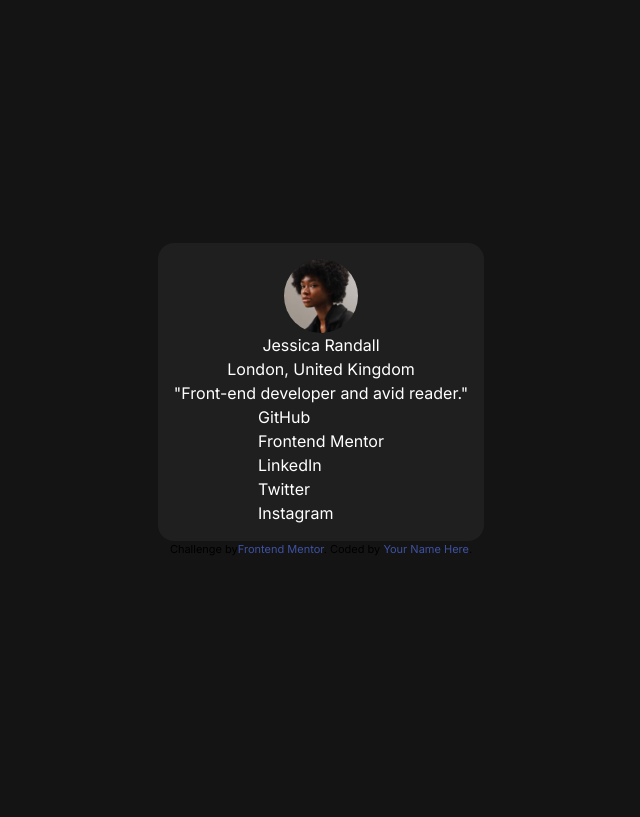
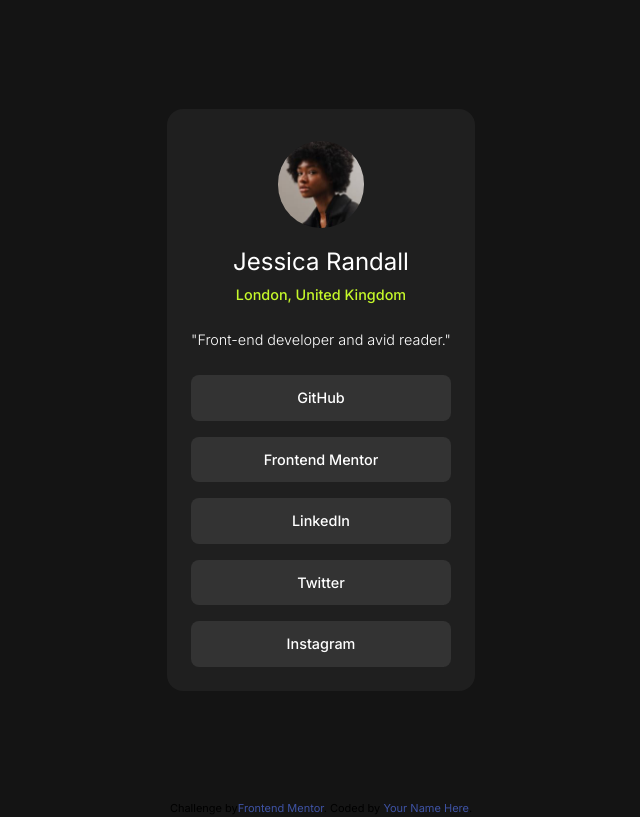
Before and after one commit to darcynoa/social-links-profile-main, a Next.js app: page / in a window 1280 px wide. Shown: the whole page, without its empty margins (319-959 px from the left). Built offline with nearby package versions, Linux system fonts and the light colour scheme.

Commit message:
finishing social links component

```diff
--- a/app/layout.tsx
+++ b/app/layout.tsx
@@ -1,23 +1,23 @@
-import type { Metadata } from "next";
-import { Inter } from "next/font/google";
-import "./globals.css";
+import type { Metadata } from 'next'
+import { Inter } from 'next/font/google'
+import './globals.css'
 
 const inter = Inter({
-  variable: "--font-inter",
-  subsets: ["latin"],
-  weight: ["400", "600", "700"],
-});
+  variable: '--font-inter',
+  subsets: ['latin'],
+  weight: ['200', '300', '400', '500'],
+})
 
 export const metadata: Metadata = {
-  title: "Social Links - Frontend Mentor",
+  title: 'Social Links - Frontend Mentor',
   description:
-    "Frontend Mentor challenge for creating a social links profile page",
-};
+    'Frontend Mentor challenge for creating a social links profile page',
+}
 
-export default function RootLayout({ children }: LayoutProps<"/">) {
+export default function RootLayout({ children }: LayoutProps<'/'>) {
   return (
     <html lang="en" className={`${inter.variable} h-full antialiased`}>
-      <body className="min-h-screen flex flex-col items-center justify-center bg-gray-900">
+      <body className="flex min-h-screen flex-col items-center justify-center bg-gray-900">
         {children}
         <footer className="attribution">
           Challenge by
@@ -25,8 +25,8 @@ export default function RootLayout({ children }: LayoutProps<"/">) {
             Frontend Mentor
           </a>
           . Coded by <a href="#">Your Name Here</a>.
-        </footer>{" "}
+        </footer>{' '}
       </body>
     </html>
-  );
+  )
 }
--- a/app/page.tsx
+++ b/app/page.tsx
@@ -1,5 +1,9 @@
-import ProfileCard from "@/components/ProfileCard";
+import ProfileCard from '@/components/ProfileCard'
 
 export default function Home() {
-  return <ProfileCard />;
+  return (
+    <section className="flex min-h-screen flex-col items-center justify-center p-[1.5rem]">
+      <ProfileCard />
+    </section>
+  )
 }
--- a/components/ProfileCard.tsx
+++ b/components/ProfileCard.tsx
@@ -1,31 +1,25 @@
-"use client";
+'use client'
 
-import { profile } from "@/data";
-import Image from "next/image";
-import Link from "next/link";
+import { profile } from '@/data'
+import SocialLink from './SocialLink'
+import Image from 'next/image'
 
 export default function ProfileCard() {
   return (
-    <div className="text-white bg-gray-800 rounded-[1rem] p-[1rem] font-sans flex flex-col items-center">
+    <div className="flex max-w-[380px] flex-col items-center rounded-[1rem] bg-gray-800 px-[1.5rem] py-[1rem] font-sans text-[0.9rem] text-white">
       <Image
-        className="rounded-full w-1/4 object-cover"
+        className="my-[1rem] w-1/3 rounded-full object-cover"
         src="/avatar-jessica.jpeg"
         alt="Profile Picture"
         width={176}
         height={176}
       />
-      <h1>{profile.name}</h1>
-      <p>{profile.location}</p>
-      <p>{profile.bio}</p>
-      <ul>
-        {profile.links.map((link, index) => (
-          <li key={index}>
-            <Link href={link.href} target="_blank" rel="noopener noreferrer">
-              {link.label}
-            </Link>
-          </li>
-        ))}
-      </ul>
+      <h1 className="text-[1.5rem]">{profile.name}</h1>
+      <p className="text-accent mt-[0.25rem] font-medium">{profile.location}</p>
+      <p className="mt-[1.5rem] mb-[1rem] font-light">{profile.bio}</p>
+      {profile.links.map((link, index) => (
+        <SocialLink key={index} href={link.href} label={link.label} />
+      ))}
     </div>
-  );
+  )
 }
--- /dev/null
+++ b/components/SocialLink.tsx
@@ -0,0 +1,18 @@
+'use client'
+import Link from 'next/link'
+import type { SocialLink } from '@/types'
+
+export default function SocialLink({ href, label }: SocialLink) {
+  return (
+    <Link
+      href={href}
+      target="_blank"
+      rel="noopener noreferrer"
+      className="my-[0.5rem] w-full"
+    >
+      <button className="hover:bg-accent w-full rounded-[0.5rem] bg-gray-700 py-[0.75rem] text-center font-medium transition-colors duration-200 hover:cursor-pointer hover:text-gray-800">
+        {label}
+      </button>
+    </Link>
+  )
+}
```
